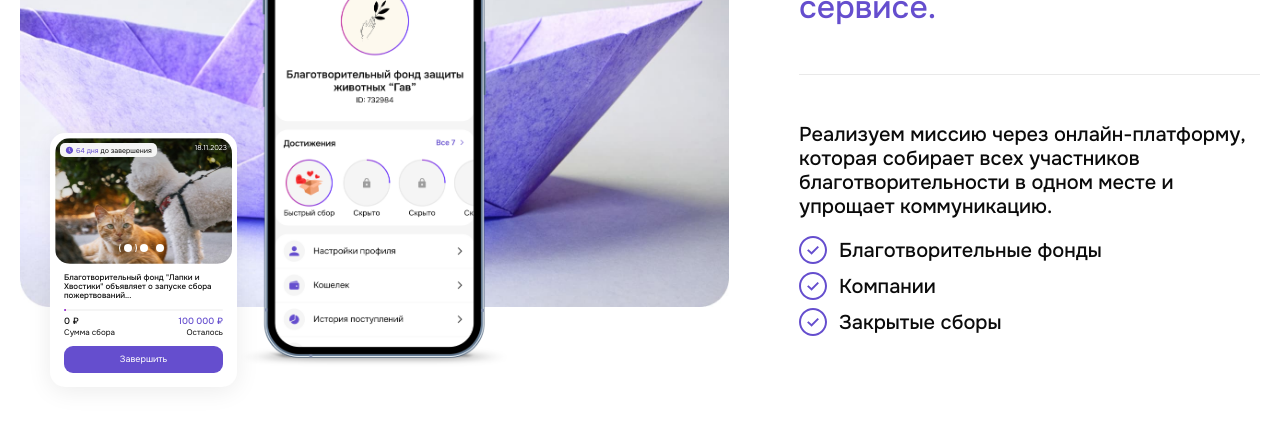
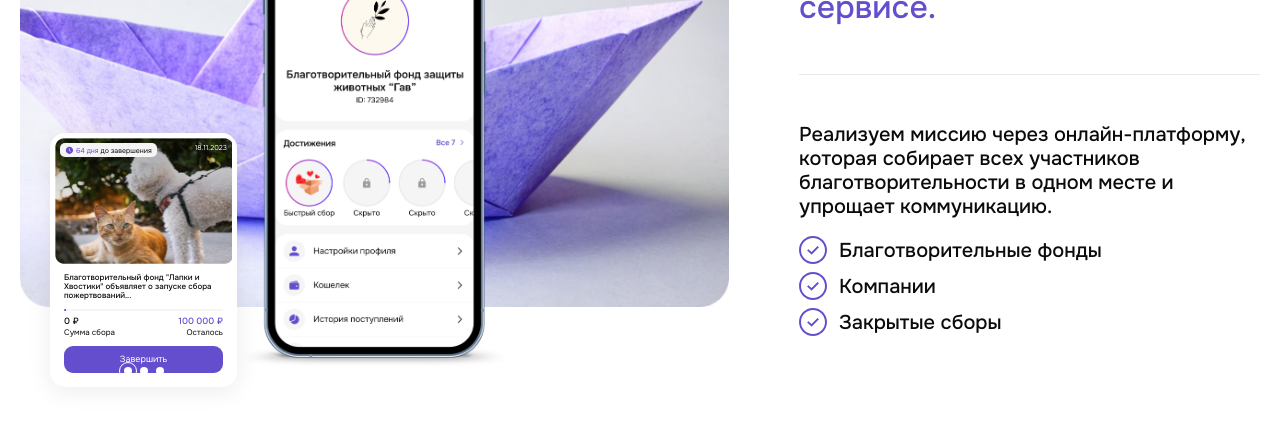
Before and after one commit to GoBDaNWeb/servatorum, a React (Vite) app: page / in a window 1280 px wide. Shown: the part 1120-1545 px from the top of the page. Built offline with nearby package versions, Linux system fonts and the light colour scheme.

Commit message:
check swiper bug #17

```diff
--- a/src/entities/collecting-card/ui/CollectingCard.tsx
+++ b/src/entities/collecting-card/ui/CollectingCard.tsx
@@ -95,6 +95,7 @@ export const CollectingCard: FC<ICollectingCard> = ({
 
 					<span className={s.date}>{date}</span>
 				</div>
+			</div>
 			<Fancybox className={s.swiperWrapper}>
 				<Swiper
 					onSwiper={swiper => {
@@ -121,7 +122,6 @@ export const CollectingCard: FC<ICollectingCard> = ({
 				</Swiper>
 				<div ref={pagination}></div>
 			</Fancybox>
-			</div>
 			<div className={s.collectingCardBottom}>
 				<a href='#' className={s.collectingCardBottomContent}>
 					<p className={s.title}>{cropText(title, 52)}</p>
--- a/src/entities/collecting-card/ui/collecting-card.module.scss
+++ b/src/entities/collecting-card/ui/collecting-card.module.scss
@@ -248,13 +248,12 @@
 	}
 	.collectingCardCenter {
 		position: relative;
-		display: block !important;
-		// overflow: hidden;
+
 		.collectingCardCenterInfo {
 			position: absolute;
 			display: flex;
 			justify-content: space-between;
-			z-index: 10000000000 !important;
+			z-index: 2;
 			.badge {
 				display: flex;
 				align-items: center;
@@ -271,13 +270,6 @@
 			}
 			.date {
 				color: var(--white-color);
-			}
-		}
-		.swiperWrapper {
-			z-index: 1 !important;
-			position: relative;
-			& > div {
-				overflow: hidden;
 			}
 		}
 	}
```
Lines whose indentation alone changed are shown as unchanged.
